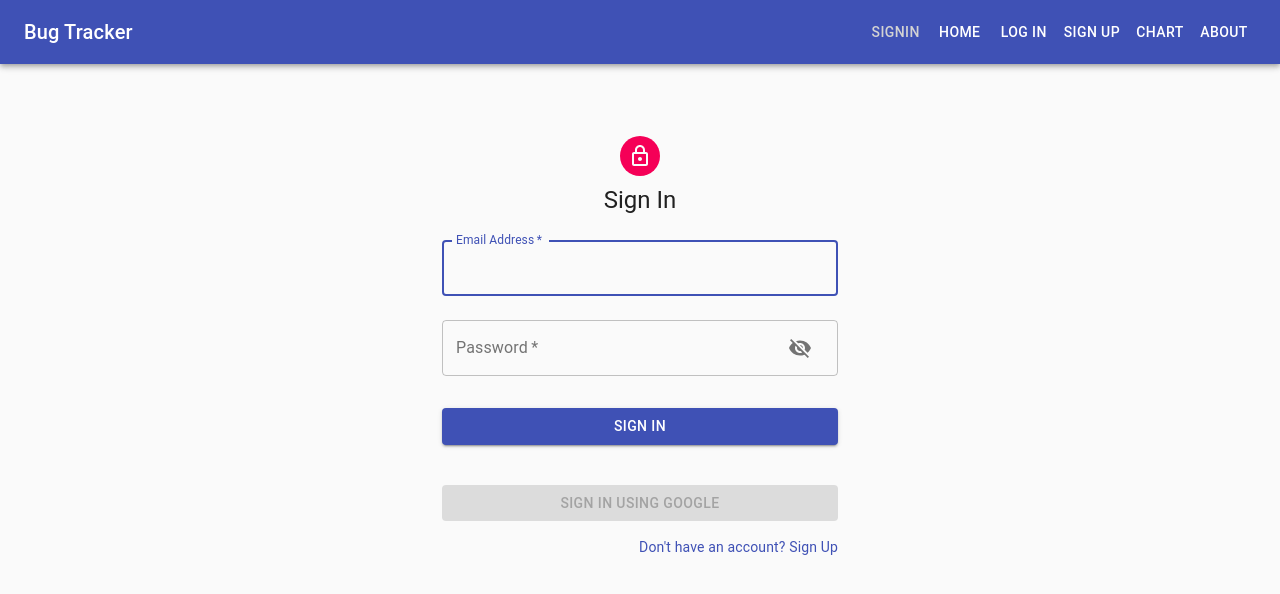
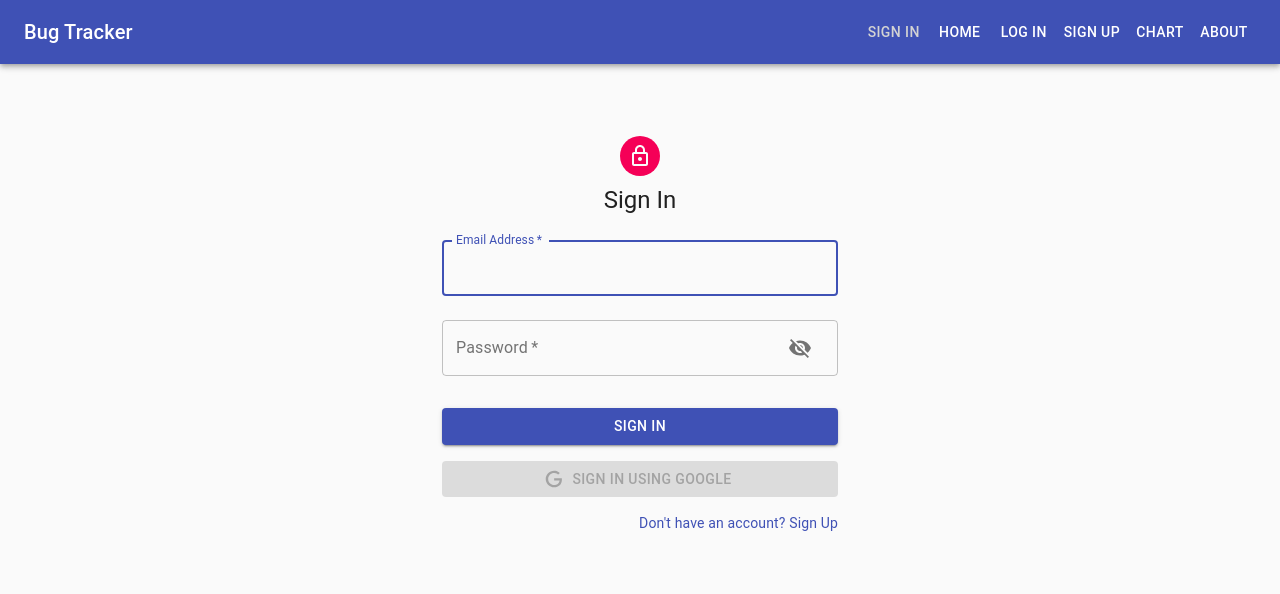
Before and after one commit to Prashant2303/Bug_Tracker, a React (Create React App) app: page /signin in a window 1280 px wide. Shown: the top 594 px of the page. Built offline with nearby package versions, Linux system fonts and the light colour scheme.

Commit message:
Added google icon and refactored / formatted code

```diff
--- a/src/comps/Home.js
+++ b/src/comps/Home.js
@@ -3,21 +3,20 @@ import { Container } from '@material-ui/core';
 import IssuesList from './issues/IssuesList';
 import { useDispatch } from 'react-redux';
 import { getIssuesThunk } from '../redux/issueSlice';
-import { login, getUsersThunk } from '../redux/userSlice';
+import { login } from '../redux/userSlice';
 
 const Home = () => {
 
     const dispatch = useDispatch();
 
     useEffect(() => {
-        dispatch(getUsersThunk());
         dispatch(getIssuesThunk());
         getUserFromSession();
-    },[])
+    }, [])
 
     const getUserFromSession = () => {
         const loggedInUser = JSON.parse(localStorage.getItem("user"));
-        console.log('From session storage ',loggedInUser);
+        console.log('Current User', loggedInUser);
         if (loggedInUser) {
             dispatch(login(loggedInUser));
         }
--- a/src/comps/MenuBar.js
+++ b/src/comps/MenuBar.js
@@ -7,7 +7,7 @@ import { AppBar, Toolbar, IconButton, Menu, MenuItem, Badge, Button, Typography
 import MoreIcon from '@material-ui/icons/MoreVert';
 import { NavLink } from 'react-router-dom';
 import { useSelector, useDispatch } from 'react-redux';
-import { login, logout } from '../redux/userSlice';
+import { logout } from '../redux/userSlice';
 import toast from 'react-hot-toast';
 
 const useStyles = makeStyles((theme) => ({
@@ -43,14 +43,14 @@ const useStyles = makeStyles((theme) => ({
     },
   },
   menuButtons: {
-    color:'black',
+    color: 'black',
     [theme.breakpoints.up('md')]: {
       color: 'white',
     },
-    textDecoration:'none'
+    textDecoration: 'none'
   },
-  activeButton:{
-    color:'lightgrey'
+  activeButton: {
+    color: 'lightgrey'
   }
 }));
 
@@ -59,7 +59,7 @@ export default function MenuBar() {
   const succ = () => toast.success('Logged Out Successfully');
   // const fail = () => toast.error('Something Went Wrong');
 
-  const isLoggedIn = useSelector(state=>state.user.loginStatus);
+  const isLoggedIn = useSelector(state => state.user.loginStatus);
   console.log(isLoggedIn)
   const dispatch = useDispatch();
 
@@ -147,9 +147,9 @@ export default function MenuBar() {
         </IconButton>
         <p>Profile</p>
       </MenuItem> */}
-      {isLoggedIn?
-        <MenuItem onClick={handleLogout}> Sign Out </MenuItem>
-        :<>
+      {isLoggedIn ?
+        <MenuItem onClick={handleLogout}>Sign out</MenuItem>
+        : <>
           <MenuItem onClick={handleMenuClose}><NavLink exact activeClassName={classes.activeButton} className={classes.menuButtons} to="/signin">Sign In</NavLink> </MenuItem>
           <MenuItem onClick={handleMenuClose}><NavLink exact activeClassName={classes.activeButton} className={classes.menuButtons} to="/login">Log In</NavLink> </MenuItem>
           <MenuItem onClick={handleMenuClose}><NavLink exact activeClassName={classes.activeButton} className={classes.menuButtons} to="/signup">Sign Up</NavLink> </MenuItem>
@@ -164,14 +164,14 @@ export default function MenuBar() {
       <AppBar position="static">
         <Toolbar>
           <Typography variant="h6">
-              <NavLink exact activeClassName="active" style={{color:'white',textDecorationLine:'none'}} to="/">Bug Tracker</NavLink>
+            <NavLink exact activeClassName="active" style={{ color: 'white', textDecorationLine: 'none' }} to="/">Bug Tracker</NavLink>
           </Typography>
           <div className={classes.grow} />
           <div className={classes.sectionDesktop}>
 
-          <Button><NavLink exact activeClassName={classes.activeButton} className={classes.menuButtons} to="/signin">SignIn</NavLink></Button>
+            <Button><NavLink exact activeClassName={classes.activeButton} className={classes.menuButtons} to="/signin">Sign In</NavLink></Button>
             <Button><NavLink exact activeClassName={classes.activeButton} className={classes.menuButtons} to="/">Home</NavLink></Button>
-          {isLoggedIn?<Button color="inherit" onClick={handleLogout}>Log Out</Button>:<>
+            {isLoggedIn ? <Button color="inherit" onClick={handleLogout}>Sign Out</Button> : <>
               <Button><NavLink exact activeClassName={classes.activeButton} className={classes.menuButtons} to="/login">Log In</NavLink></Button>
               <Button><NavLink exact activeClassName={classes.activeButton} className={classes.menuButtons} to="/signup">Sign Up</NavLink></Button>
             </>}
--- /dev/null
+++ b/src/comps/forms/Icon.js
@@ -0,0 +1,12 @@
+import React from 'react';
+
+const icon = () => (
+    <svg style={{ width: '20px', height: '20px' }} viewBox="0 0 24 24">
+        <path
+            fill="currentColor"
+            d="M21.35,11.1H12.18V13.83H18.69C18.36,17.64 15.19,19.27 12.19,19.27C8.36,19.27 5,16.25 5,12C5,7.9 8.2,4.73 12.2,4.73C15.29,4.73 17.1,6.7 17.1,6.7L19,4.72C19,4.72 16.56,2 12.1,2C6.42,2 2.03,6.8 2.03,12C2.03,17.05 6.16,22 12.25,22C17.6,22 21.5,18.33 21.5,12.91C21.5,11.76 21.35,11.1 21.35,11.1V11.1Z"
+        />
+    </svg>
+);
+
+export default icon;
--- a/src/comps/forms/SignIn.js
+++ b/src/comps/forms/SignIn.js
@@ -4,6 +4,7 @@ import { Visibility, VisibilityOff } from '@material-ui/icons';
 import LockOutlinedIcon from '@material-ui/icons/LockOutlined';
 import { makeStyles } from '@material-ui/core/styles';
 import GoogleLogin from 'react-google-login';
+import Icon from './Icon';
 import { login, signupThunk, signinThunk } from '../../redux/userSlice';
 import { useDispatch } from 'react-redux';
 import toast from 'react-hot-toast';
@@ -28,11 +29,14 @@ const useStyles = makeStyles((theme) => ({
     submit: {
         margin: theme.spacing(3, 0, 2),
     },
+    googleButton: {
+        marginBottom: theme.spacing(2),
+    },
 }));
 
 const initialFormData = {
-    firstName : '',
-    lastName : '',
+    firstName: '',
+    lastName: '',
     email: '',
     password: '',
     confirmPassword: ''
@@ -60,16 +64,16 @@ export default function SignIn() {
         setShowPassword(!showPassword);
     }
 
-    const handleSubmit = async(e) => {
+    const handleSubmit = async (e) => {
         e.preventDefault();
         setSubmitting(true);
-        try{
-            unwrapResult(await dispatch( signup? signupThunk(formData) : signinThunk(formData)));
+        try {
+            unwrapResult(await dispatch(signup ? signupThunk(formData) : signinThunk(formData)));
             history.push("/");
             succ();
         }
         catch (error) {
-            console.log('AUTHENTICATION FAILED ',error);
+            console.log('AUTHENTICATION FAILED ', error);
             fail();
         }
         finally {
@@ -78,10 +82,10 @@ export default function SignIn() {
     }
 
     const handleChange = (e) => {
-        setFormData({...formData, [e.target.name]: e.target.value});
+        setFormData({ ...formData, [e.target.name]: e.target.value });
     }
 
-    const googleSuccess = async(res) => {
+    const googleSuccess = async (res) => {
         const profile = res?.profileObj;
         const token = res?.tokenId;
         const authObj = {
@@ -95,7 +99,7 @@ export default function SignIn() {
     }
 
     const googleFailure = (err) => {
-        console.log('Google login failed ',err);
+        console.log('Google login failed ', err);
         fail();
     }
 
@@ -115,7 +119,7 @@ export default function SignIn() {
                             <>
                                 <Grid container spacing={2}>
                                     <Grid item xs={12} sm={6}>
-                                        <TextField variant="outlined" required fullWidth id="firstName" label="First Name"  name="firstName"
+                                        <TextField variant="outlined" required fullWidth id="firstName" label="First Name" name="firstName"
                                             autoComplete="firstname" autoFocus onChange={handleChange} />
                                     </Grid>
                                     <Grid item xs={12} sm={6}>
@@ -125,31 +129,32 @@ export default function SignIn() {
                                 </Grid>
                             </> : null
                     }
-                    <TextField variant="outlined" margin="normal" required fullWidth id="email" label="Email Address" name="email" autoComplete="email" autoFocus onChange={handleChange}/>
-                    <TextField variant="outlined" margin="normal" required fullWidth name="password" label="Password" type={ showPassword ? "text" : "password" } id="password" autoComplete="current-password"  onChange={handleChange}
+                    <TextField variant="outlined" margin="normal" required fullWidth id="email" label="Email Address" name="email" autoComplete="email" autoFocus onChange={handleChange} />
+                    <TextField variant="outlined" margin="normal" required fullWidth name="password" label="Password" type={showPassword ? "text" : "password"} id="password" autoComplete="current-password" onChange={handleChange}
                         InputProps={
                             {
-                            endAdornment:(
+                                endAdornment: (
                                     <InputAdornment position="end">
                                         <IconButton onClick={handleShowPassword}>
                                             {showPassword ? <Visibility /> : <VisibilityOff />}
                                         </IconButton>
                                     </InputAdornment>
-                        )}
+                                )
+                            }
                         }
                     />
                     {
                         signup ?
-                            <TextField variant="outlined" margin="normal" required fullWidth name="confirmPassword" label="Confirm Password" type="password" id="confirmPassword" autoComplete="current-password"  onChange={handleChange}
+                            <TextField variant="outlined" margin="normal" required fullWidth name="confirmPassword" label="Confirm Password" type="password" id="confirmPassword" autoComplete="current-password" onChange={handleChange}
                             /> : null
                     }
                     <Button type="submit" fullWidth variant="contained" color="primary" className={classes.submit} disabled={submitting}>
-                        {signup ? submitting? 'Signing Up' : 'Sign Up' : submitting ? 'Signing In' : 'Sign In'}
+                        {signup ? submitting ? 'Signing Up' : 'Sign Up' : submitting ? 'Signing In' : 'Sign In'}
                     </Button>
                     <GoogleLogin
                         clientId="621494010348-ljq9ja1nrrtc976603672tli08fkssno.apps.googleusercontent.com"
                         render={renderProps => (
-                            <Button className={classes.submit} fullWidth variant="contained" color="primary" onClick={renderProps.onClick} disabled={renderProps.disabled}>Sign in using Google</Button>
+                            <Button className={classes.googleButton} fullWidth variant="contained" color="primary" onClick={renderProps.onClick} disabled={renderProps.disabled} startIcon={<Icon />}>Sign in using Google</Button>
                         )}
                         buttonText="Login"
                         onSuccess={googleSuccess}
```
Lines whose indentation alone changed are shown as unchanged.
